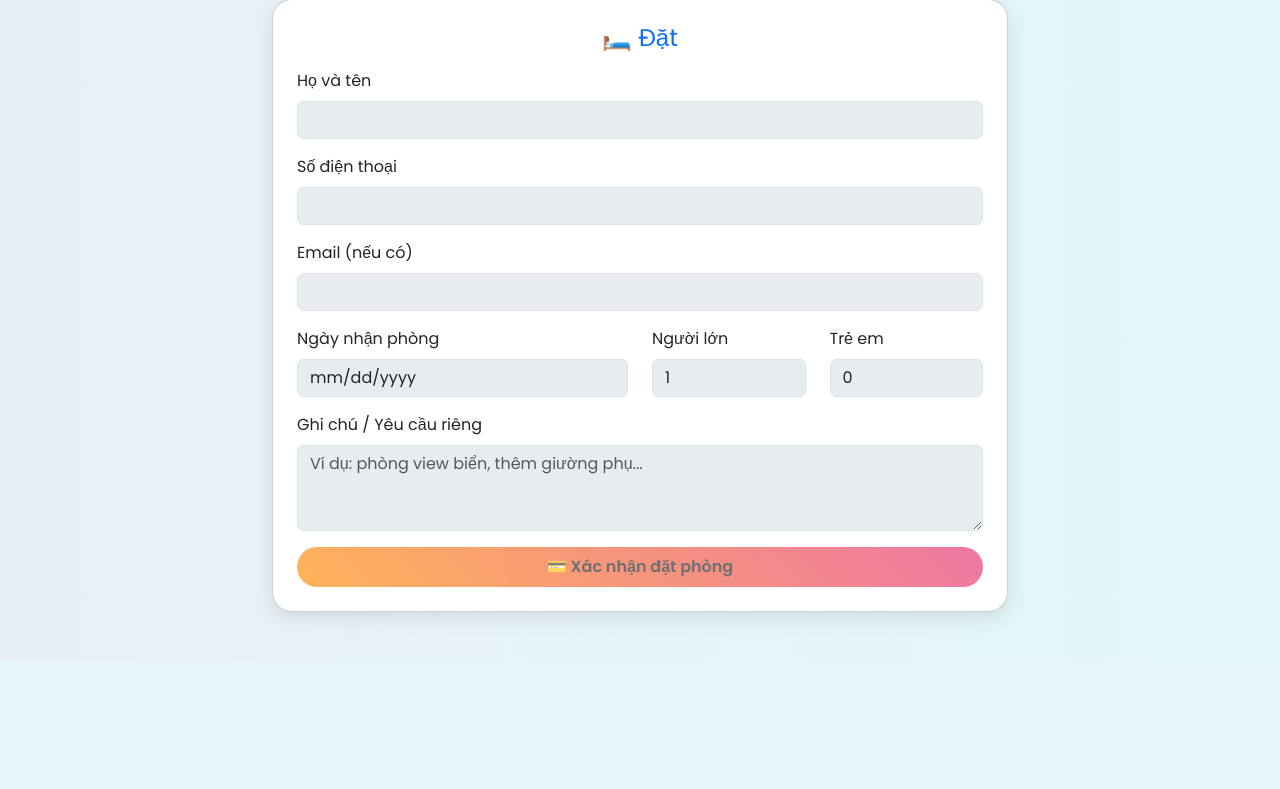
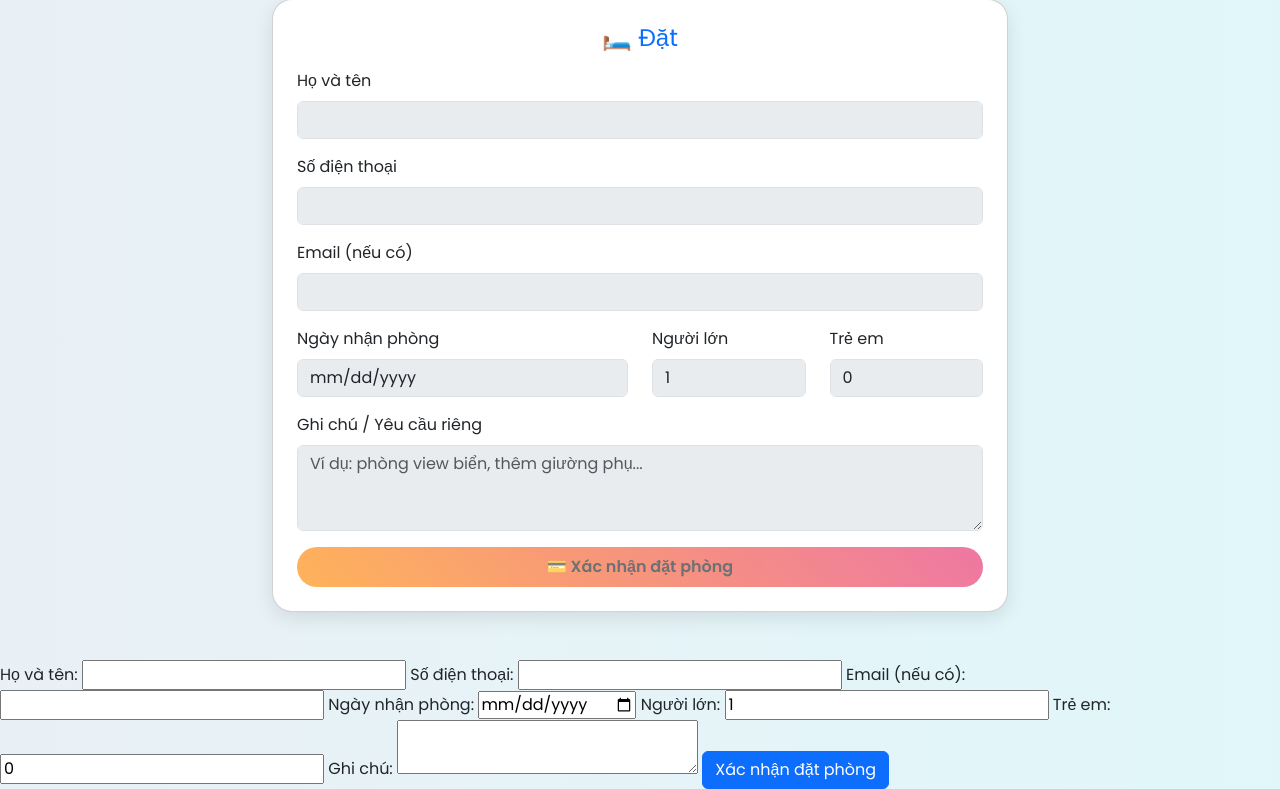
Before and after one commit to 6241Nhan/TestWeb1, a Flask app: template templates/booking.html in a window 1280 px wide. Shown: the part 170-959 px from the top of the page. Before the commit the page ends 791 px from the top, so only its background shows below. Run offline with Flask 3, Linux system fonts and the light colour scheme; the template is opened without the code that fills it, so the values that code supplies are empty.

Commit message:
Update booking.html
147 - 170, test, could be broken if the two collide

```diff
--- a/templates/booking.html
+++ b/templates/booking.html
@@ -143,3 +143,28 @@
     <script src="https://cdn.jsdelivr.net/npm/bootstrap@5.3.2/dist/js/bootstrap.bundle.min.js"></script>
 </body>
 </html>
+
+<form method="POST" action="{{ url_for('booking', name=hotel.name, room_type=room_type) }}">
+  <label>Họ và tên:</label>
+  <input type="text" name="customer_name" required>
+
+  <label>Số điện thoại:</label>
+  <input type="text" name="phone" required>
+
+  <label>Email (nếu có):</label>
+  <input type="email" name="email">
+
+  <label>Ngày nhận phòng:</label>
+  <input type="date" name="checkin_date">
+
+  <label>Người lớn:</label>
+  <input type="number" name="adults" min="1" value="1">
+
+  <label>Trẻ em:</label>
+  <input type="number" name="children" min="0" value="0">
+
+  <label>Ghi chú:</label>
+  <textarea name="notes"></textarea>
+
+  <button type="submit" class="btn btn-primary">Xác nhận đặt phòng</button>
+</form>
```
